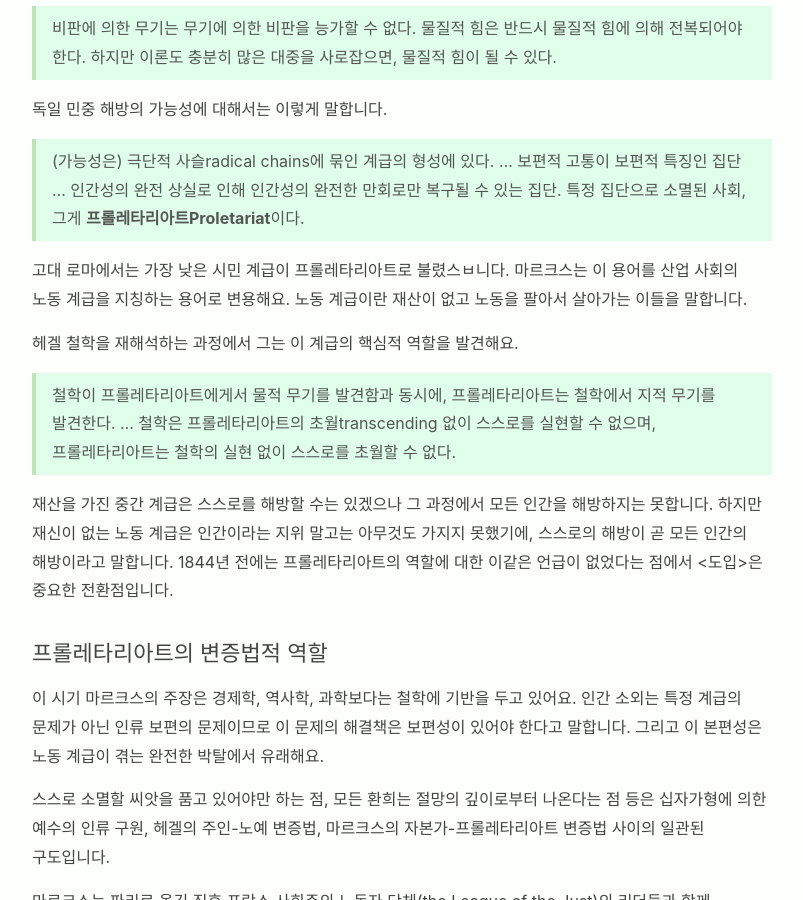
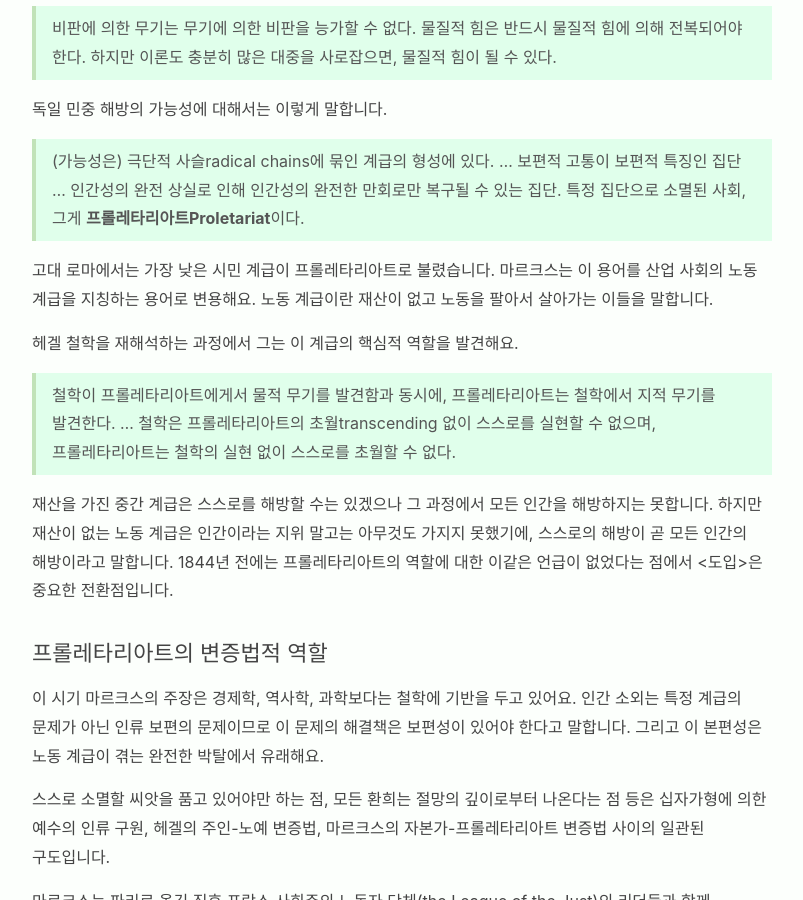
Before and after one commit to veganstudies/veganstudies.github.io, a Jekyll site: the page built from _posts/2020-03-01-marx-a-very-short-introduction.md, in a window 1280 px wide and 900 px high, scrolled down 10500 px. Shown: the whole window, without its empty margins (238-1041 px from the left). Built offline with Jekyll 4.4.1, drawn with Linux system fonts in a browser that asks for light colours; some of the changed text lies outside the part shown.

Commit message:
오타 수정

```diff
--- a/_posts/2020-03-01-marx-a-very-short-introduction.md
+++ b/_posts/2020-03-01-marx-a-very-short-introduction.md
@@ -168,13 +168,13 @@ date: 2020-03-01 19:00:00 +0900
 
 > (가능성은) 극단적 사슬radical chains에 묶인 계급의 형성에 있다. ... 보편적 고통이 보편적 특징인 집단 ... 인간성의 완전 상실로 인해 인간성의 완전한 만회로만 복구될 수 있는 집단. 특정 집단으로 소멸된 사회, 그게 **프롤레타리아트Proletariat**이다.
 
-고대 로마에서는 가장 낮은 시민 계급이 프롤레타리아트로 불렸스ㅂ니다. 마르크스는 이 용어를 산업 사회의 노동 계급을 지칭하는 용어로 변용해요. 노동 계급이란 재산이 없고 노동을 팔아서 살아가는 이들을 말합니다.
+고대 로마에서는 가장 낮은 시민 계급이 프롤레타리아트로 불렸습니다. 마르크스는 이 용어를 산업 사회의 노동 계급을 지칭하는 용어로 변용해요. 노동 계급이란 재산이 없고 노동을 팔아서 살아가는 이들을 말합니다.
 
 헤겔 철학을 재해석하는 과정에서 그는 이 계급의 핵심적 역할을 발견해요.
 
 > 철학이 프롤레타리아트에게서 물적 무기를 발견함과 동시에, 프롤레타리아트는 철학에서 지적 무기를 발견한다. ... 철학은 프롤레타리아트의 초월transcending 없이 스스로를 실현할 수 없으며, 프롤레타리아트는 철학의 실현 없이 스스로를 초월할 수 없다.
 
-재산을 가진 중간 계급은 스스로를 해방할 수는 있겠으나 그 과정에서 모든 인간을 해방하지는 못합니다. 하지만 재신이 없는 노동 계급은 인간이라는 지위 말고는 아무것도 가지지 못했기에, 스스로의 해방이 곧 모든 인간의 해방이라고 말합니다. 1844년 전에는 프롤레타리아트의 역할에 대한 이같은 언급이 없었다는 점에서 \<도입\>은 중요한 전환점입니다.
+재산을 가진 중간 계급은 스스로를 해방할 수는 있겠으나 그 과정에서 모든 인간을 해방하지는 못합니다. 하지만 재산이 없는 노동 계급은 인간이라는 지위 말고는 아무것도 가지지 못했기에, 스스로의 해방이 곧 모든 인간의 해방이라고 말합니다. 1844년 전에는 프롤레타리아트의 역할에 대한 이같은 언급이 없었다는 점에서 \<도입\>은 중요한 전환점입니다.
 
 ### 프롤레타리아트의 변증법적 역할
 
@@ -315,7 +315,7 @@ date: 2020-03-01 19:00:00 +0900
 2. 생산 관계와 경제적 토대
 3. 상부구조
 
-이 중 **생산력**은 노동력, 원자재, 기계 등을 포함합니다. 방앗간 주인이 손절구를 사용한다면 손절구도 생산력이에요. 생산력이 **생산 관계**를 만들어냅니다. 생산 관계란 사람들 사이의 관계이자 사람과 사물 사이의 관계이기도 해요. 방갓간 주인이 자기 손절구를 쓸 수도 있고 옆집에서 빌릴 수도 있습니다. '소유하기', '빌리기' 등이 생산 관계입니다. 뫄뫄가 솨솨를 고용하는 등 인간-인간의 생간 관계도 존재해요. 생산력 자체가 아니라 생산 관계가 사회의 **경제적 토대**를 이루며 이 토대 위에서 **상부구조**가 만들어짐.
+이 중 **생산력**은 노동력, 원자재, 기계 등을 포함합니다. 방앗간 주인이 손절구를 사용한다면 손절구도 생산력이에요. 생산력이 **생산 관계**를 만들어냅니다. 생산 관계란 사람들 사이의 관계이자 사람과 사물 사이의 관계이기도 해요. 방갓간 주인이 자기 손절구를 쓸 수도 있고 옆집에서 빌릴 수도 있습니다. '소유하기', '빌리기' 등이 생산 관계입니다. 뫄뫄가 솨솨를 고용하는 등 인간-인간의 생산 관계도 존재해요. 생산력 자체가 아니라 생산 관계가 사회의 **경제적 토대**를 이루며 이 토대 위에서 **상부구조**가 만들어짐.
 
 유물사관은 물질적인 생산력에서 시작하며, 생산 관계는 생산력의 발전 단계에 대응됩니다. 생산력이 수작업 단계라면 여기에서 나타날 수 있는 일반적 생산 관계는 지주-농노 관계이며, 이 봉건적 관계가 그 사회의 경제적 토대가 되며, 이 기반 위에 정치적/법적 상부 구조가 만들어집니다. 법도 왕과 지주와 농노에게 특정 권리를 부여하는 식으로 규정되고, 종교와 도덕도 이 구조에 맞춰집니다.
 
```
Also changed, not shown: other parts of _posts/2020-03-01-marx-a-very-short-introduction.md (+3 -3 lines).
